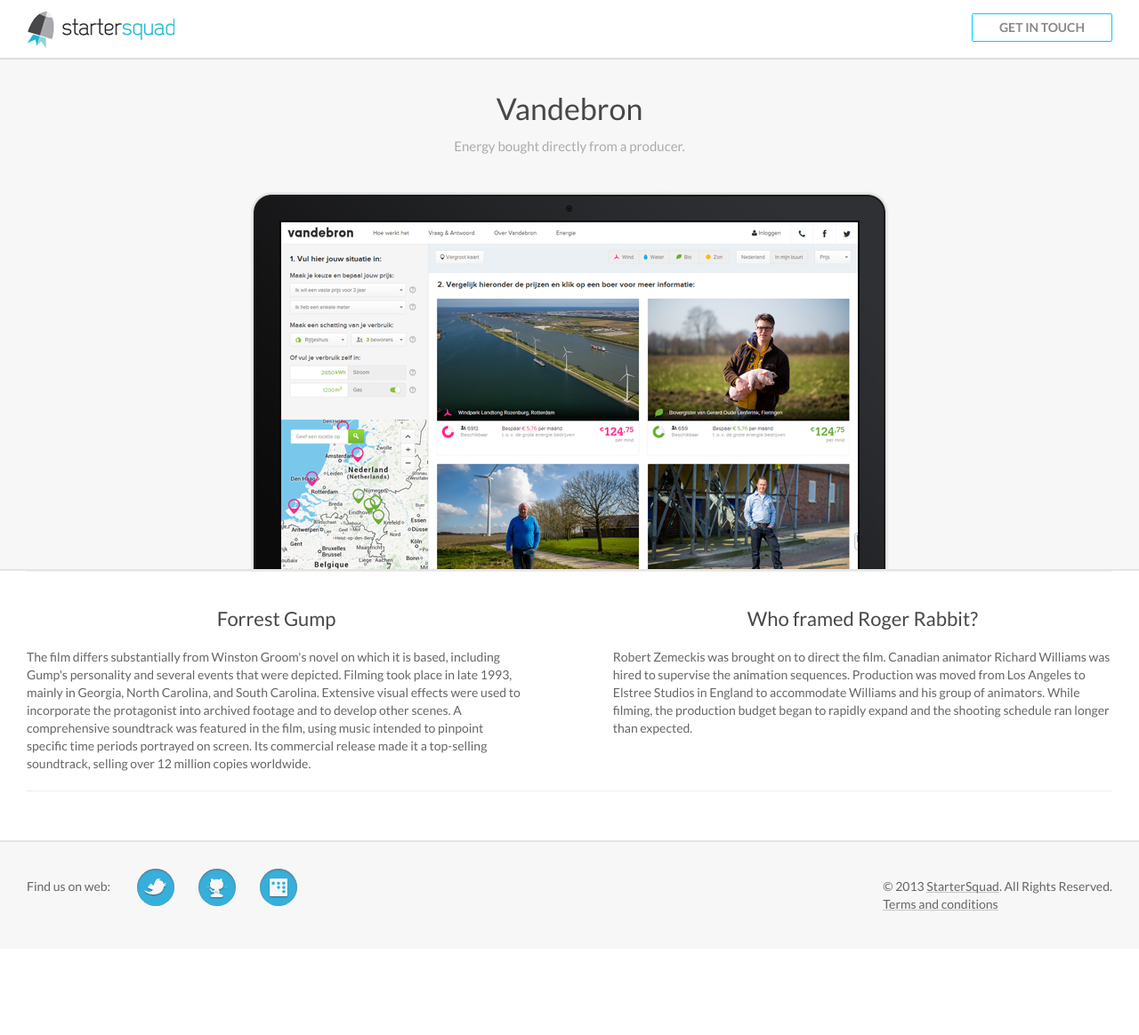
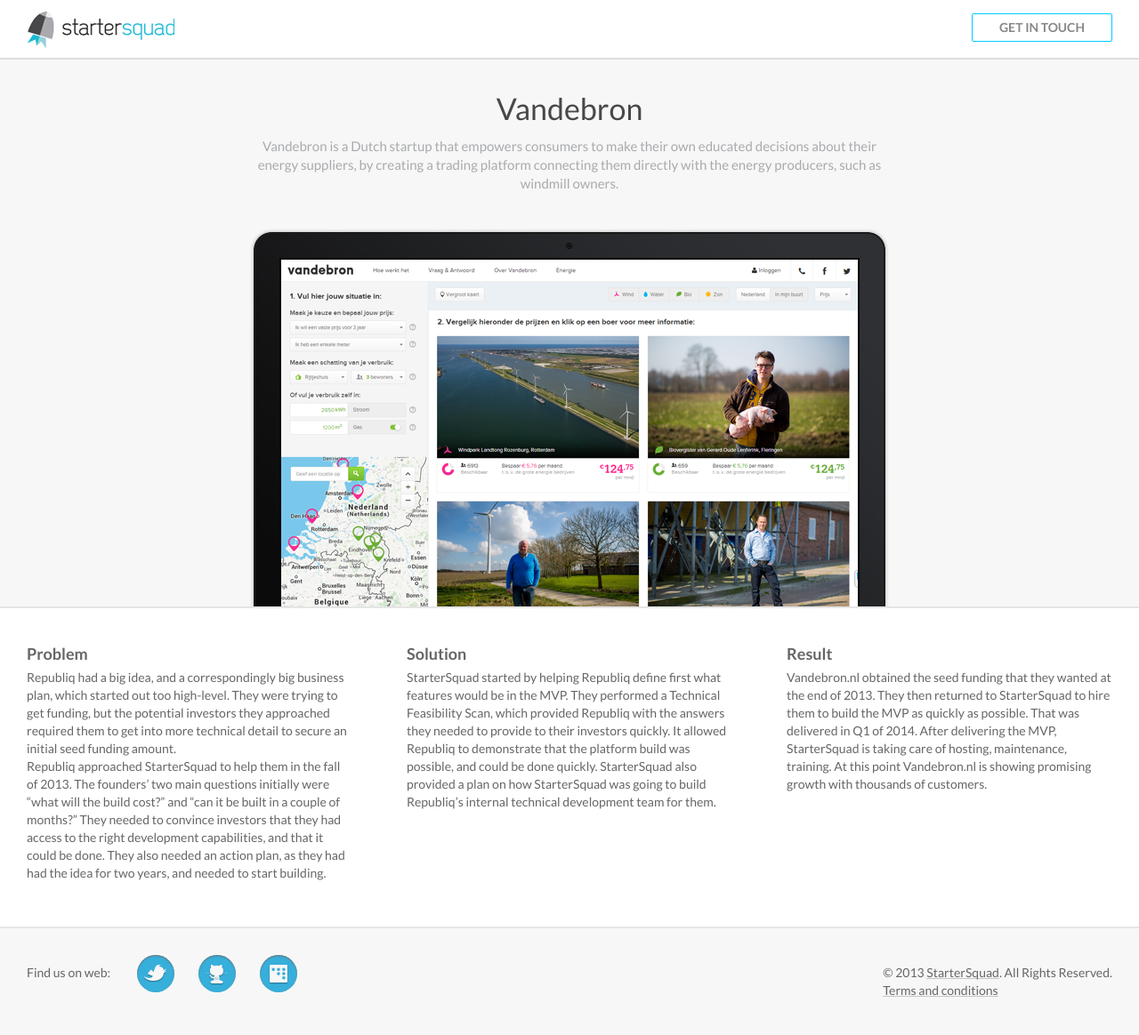
Before and after one commit to StarterSquad/startersquad.com, a Jekyll site: the page built from projects/vandebron/index.html, in a window 1280 px wide. Shown: the whole page at 89% size. Built offline with Jekyll 4.4.1, drawn with Linux system fonts in a browser that asks for light colours; nearby versions of some CDN libraries; a script that is not in the unit is left out; before the commit the page ends 1067 px from its top, so only the background shows below that.

Commit message:
improve(projects): updates the content

```diff
--- a/projects/bridallive/index.html
+++ b/projects/bridallive/index.html
@@ -10,7 +10,7 @@
   </div>
   <div class="showcase-picture" style="background-image: url('/_/images/static/showcase/bridallive.png'); height: 425px"></div>
 </div>
-<div class="arkush">
+<!--div class="arkush">
   <div class="project-body">
     <div class="diptych">
       <div class="diptych-inner">
@@ -40,4 +40,4 @@
       </div>
     </div>
   </div>
-</div>
+</div-->
--- a/projects/bundles/index.html
+++ b/projects/bundles/index.html
@@ -10,7 +10,7 @@
   </div>
   <div class="showcase-picture" style="background-image: url('/_/images/static/showcase/bundles.png'); height: 425px"></div>
 </div>
-<div class="arkush">
+<!--div class="arkush">
   <div class="project-body">
     <div class="diptych">
       <div class="diptych-inner">
@@ -40,4 +40,4 @@
       </div>
     </div>
   </div>
-</div>
+</div-->
--- a/projects/vandebron/index.html
+++ b/projects/vandebron/index.html
@@ -6,36 +6,26 @@
 <div class="showcase">
   <div class="headline">
     <h1>Vandebron</h1>
-    <p>Energy bought directly from a producer.</p>
+    <p>Vandebron is a Dutch startup that empowers consumers to make their own educated decisions about their energy suppliers, by creating a trading platform connecting them directly with the energy producers, such as windmill owners.</p>
   </div>
   <div class="showcase-picture" style="background-image: url('/_/images/static/showcase/vandebron.png'); height: 425px"></div>
 </div>
 <div class="arkush">
   <div class="project-body">
-    <div class="diptych">
-      <div class="diptych-inner">
-        <div class="diptych-section">
-          <h2>Forrest Gump</h2>
-          <p>
-            The film differs substantially from Winston Groom's novel on which it is based,
-            including Gump's personality and several events that were depicted. Filming took
-            place in late 1993, mainly in Georgia, North Carolina, and South Carolina.
-            Extensive visual effects were used to incorporate the protagonist into archived footage
-            and to develop other scenes. A comprehensive soundtrack was featured in the film,
-            using music intended to pinpoint specific time periods portrayed on screen. Its
-            commercial release made it a top-selling soundtrack, selling over
-            12 million copies worldwide.
-          </p>
+    <div class="triptych" style="padding-top: 40px">
+      <div class="triptych-inner">
+        <div class="triptych-section">
+          <h3>Problem</h3>
+          <p>Republiq had a big idea, and a correspondingly big business plan, which started out too high-level. They were trying to get funding, but the potential investors they approached required them to get into more technical detail to secure an initial seed funding amount.</p>
+          <p>Republiq approached StarterSquad to help them in the fall of 2013. The founders’ two main questions initially were “what will the build cost?” and “can it be built in a couple of months?” They needed to convince investors that they had access to the right development capabilities, and that it could be done. They also needed an action plan, as they had had the idea for two years, and needed to start building.</p>
         </div>
-        <div class="diptych-section">
-          <h2>Who framed Roger Rabbit?</h2>
-          <p>
-            Robert Zemeckis was brought on to direct the film. Canadian animator Richard Williams was
-            hired to supervise the animation sequences. Production was moved from Los Angeles to Elstree
-            Studios in England to accommodate Williams and his group of animators. While filming,
-            the production budget began to rapidly expand and the shooting schedule ran longer
-            than expected.
-          </p>
+        <div class="triptych-section">
+          <h3>Solution</h3>
+          <p>StarterSquad started by helping Republiq define first what features would be in the MVP. They performed a Technical Feasibility Scan, which provided Republiq with the answers they needed to provide to their investors quickly. It allowed Republiq to demonstrate that the platform build was possible, and could be done quickly. StarterSquad also provided a plan on how StarterSquad was going to build Republiq’s internal technical development team for them.</p>
+        </div>
+        <div class="triptych-section">
+          <h3>Result</h3>
+          <p>Vandebron.nl obtained the seed funding that they wanted at the end of 2013. They then returned to StarterSquad to hire them to build the MVP as quickly as possible. That was delivered in Q1 of 2014. After delivering the MVP, StarterSquad is taking care of hosting, maintenance, training. At this point Vandebron.nl is showing promising growth with thousands of customers.</p>
         </div>
       </div>
     </div>
```
Also changed, not shown: projects/qwiksense/index.html (+13 -19 lines), projects/swipeguide/index.html (+5 -23 lines).
